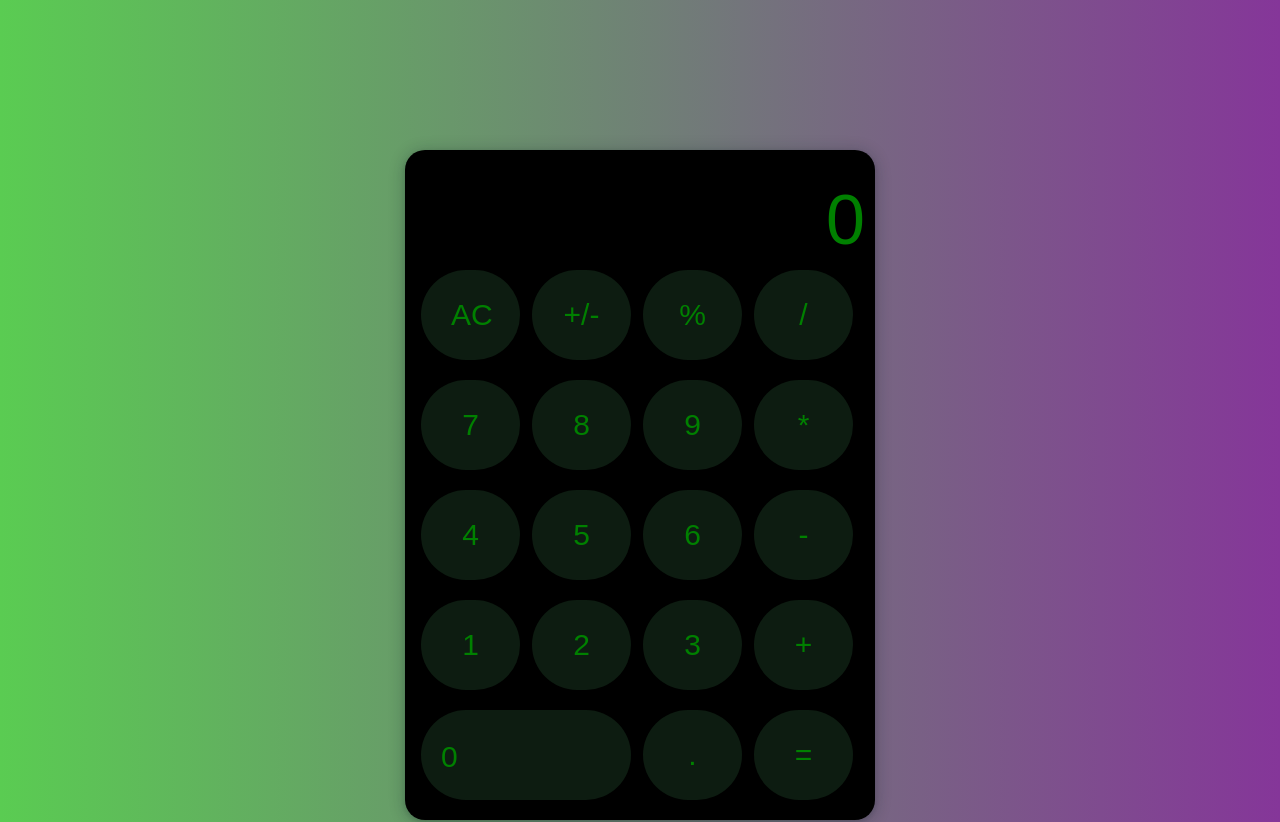
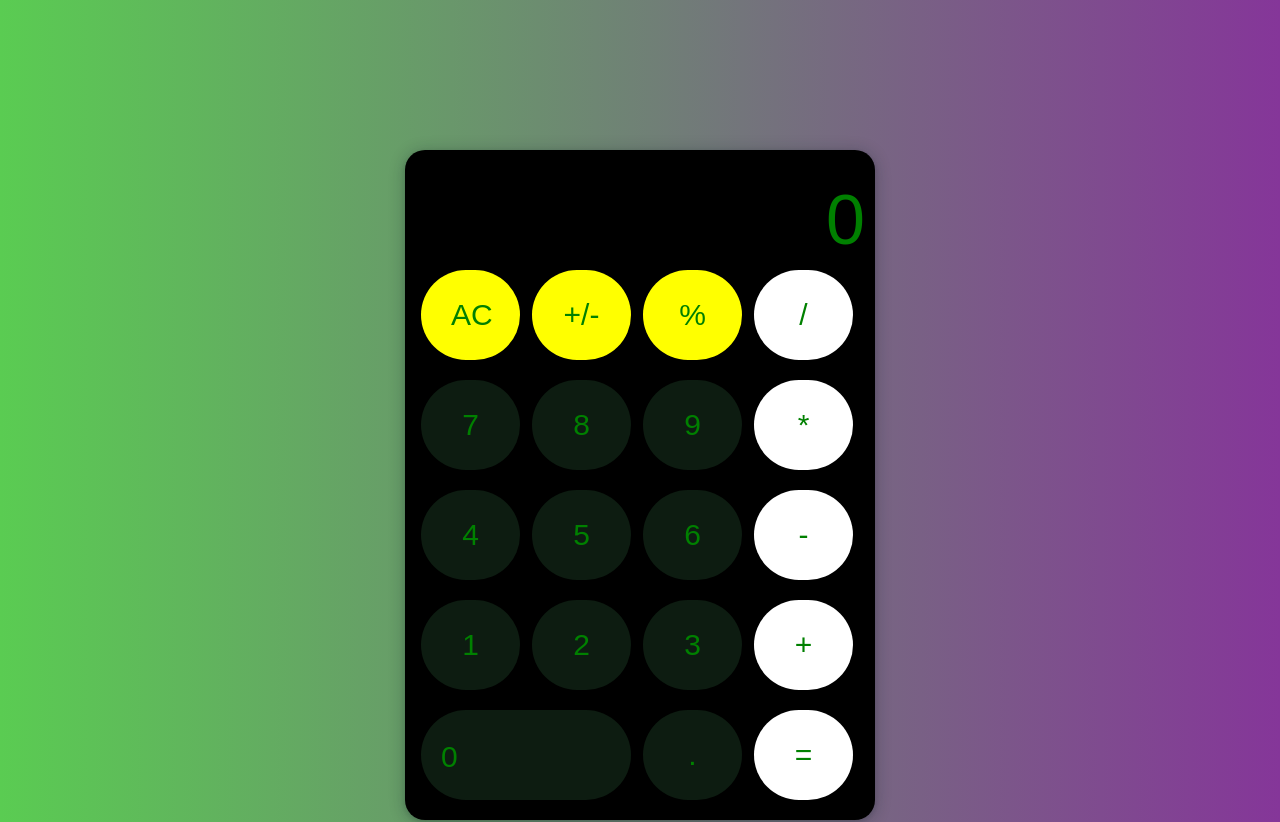
Before and after one commit to kimkiminita/calculate, a plain HTML site: page index.html in a window 1280 px wide. Shown: the top 822 px of the page. Drawn offline with Linux system fonts and the light colour scheme.

Commit message:
style.css

```diff
--- a/style.css
+++ b/style.css
@@ -49,10 +49,10 @@ body {
   padding: 30px 190px 26px 20px;
 }
 
-.btn-orange {
+.btn-white {
   background-color: white;
 }
 
-.btn-grey {
+.btn-yellow {
   background-color: yellow;
 }
```
